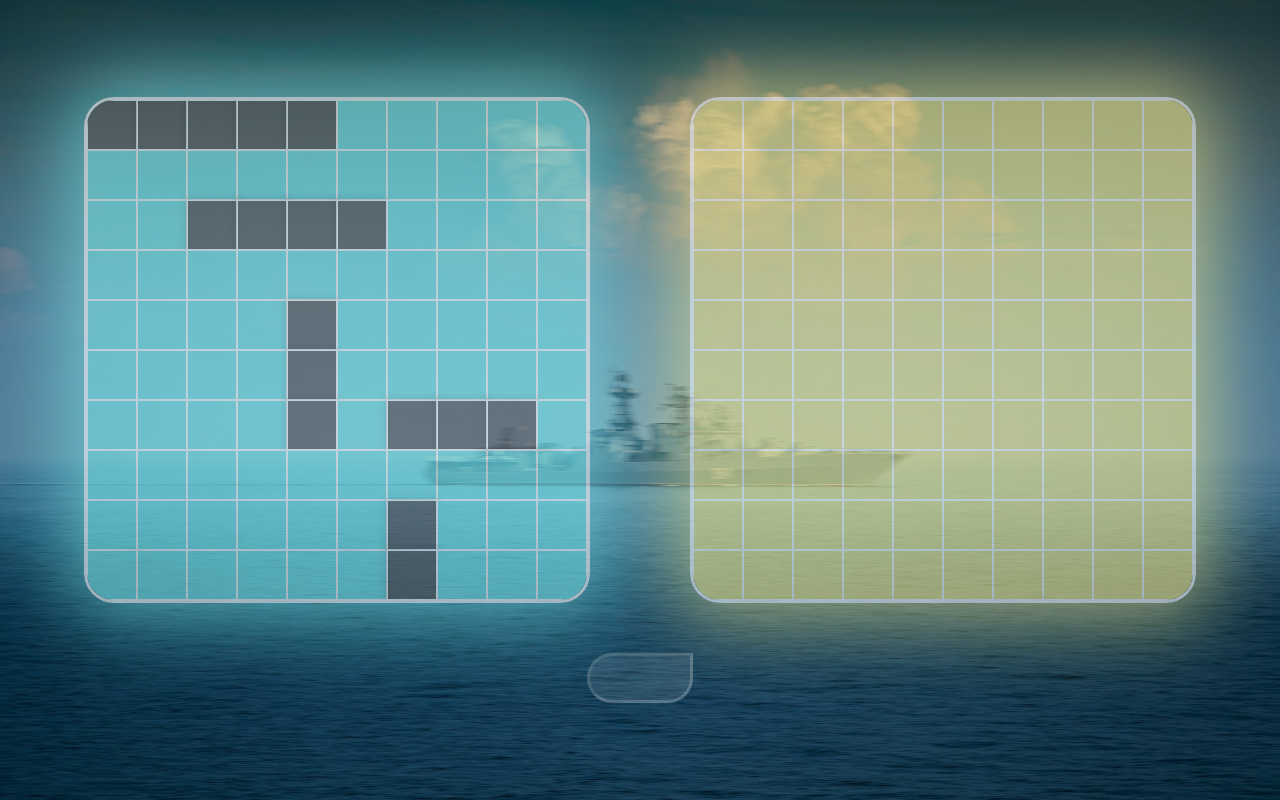
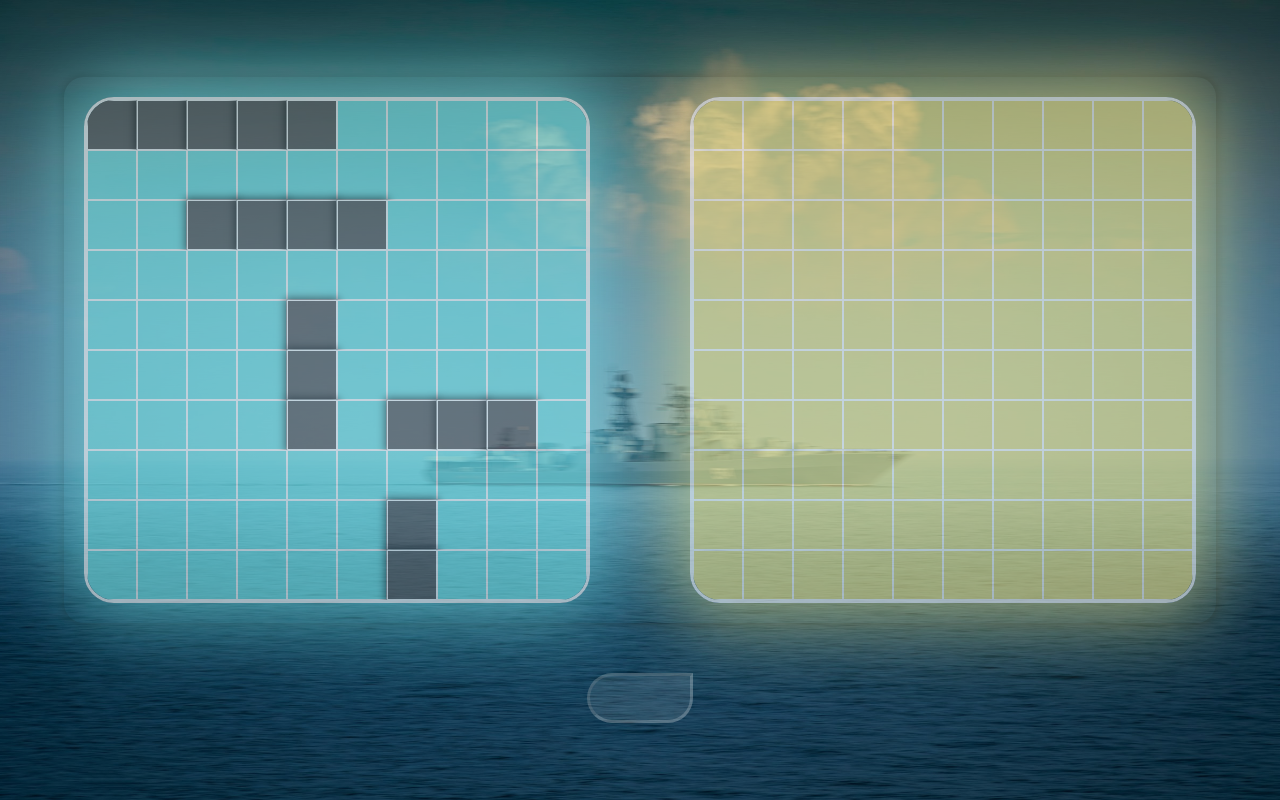
Before and after one commit to Overlandcoder/battleship, a website built with webpack: page src/template.html in a window 1280 px wide. Built offline with nearby package versions, Linux system fonts and the light colour scheme.

Commit message:
style(board): add border to boards container via box shadow

```diff
--- a/src/styles.css
+++ b/src/styles.css
@@ -40,6 +40,9 @@ body {
   gap: 100px;
   justify-content: center;
   opacity: 0.6;
+  box-shadow: 0 0 8px 2px rgba(0, 0, 0, 0.5);
+  padding: 20px;
+  border-radius: 20px;
 }
 
 .player-board, .computer-board {
@@ -73,7 +76,7 @@ body {
 }
 
 .ship, .hit {
-  box-shadow: 0 0 8px 2px rgba(0, 0, 0, 0.15);
+  box-shadow: 0 0 8px 2px rgba(0, 0, 0, 0.65);
 }
 
 .player-board .water {
```
